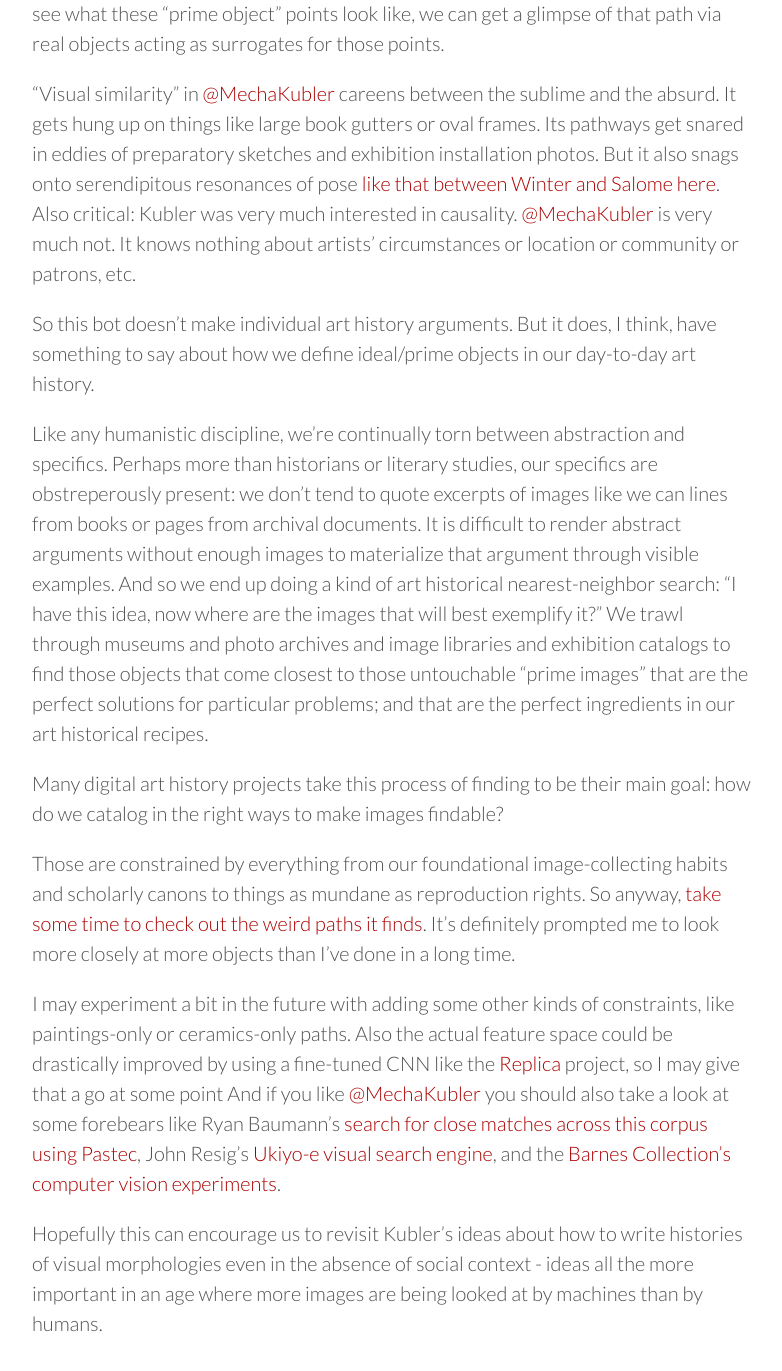
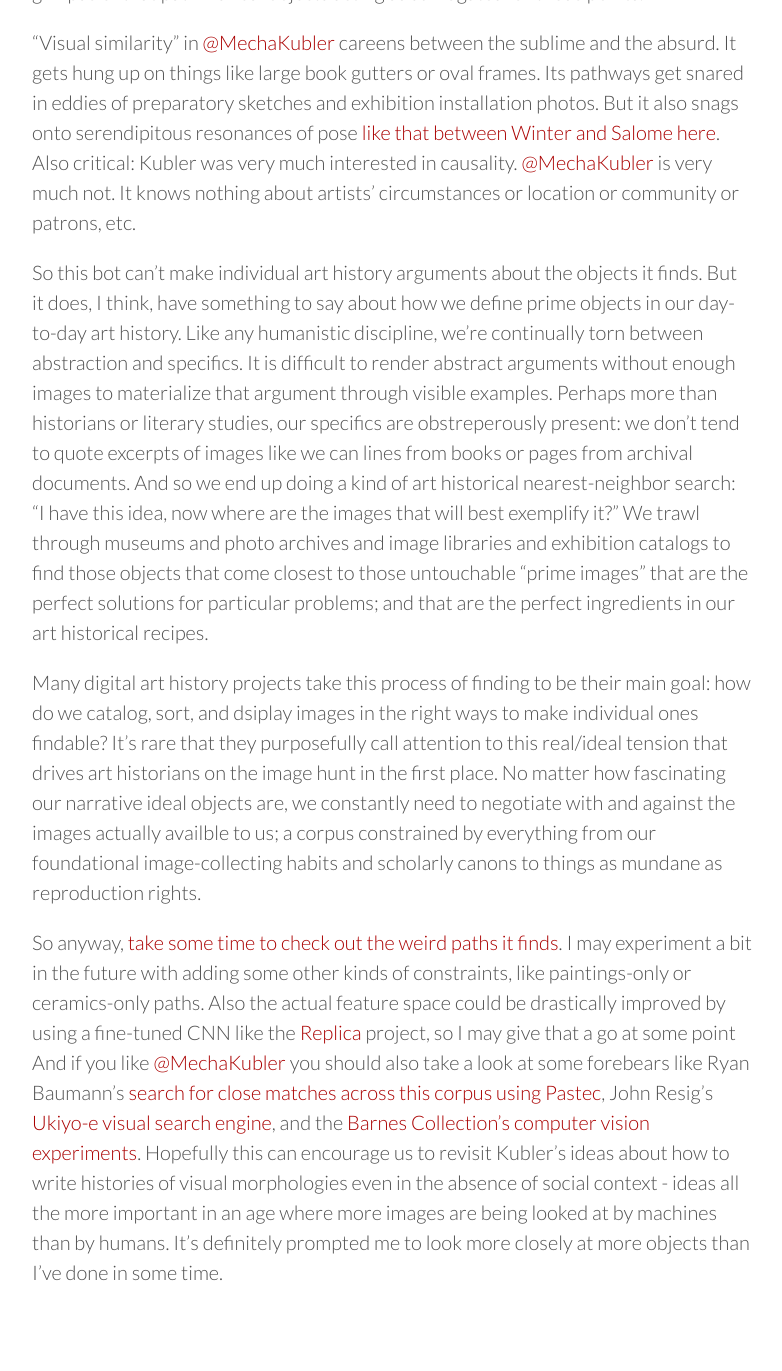
Before and after one commit to mdlincoln/mdlincoln.github.io, a Jekyll site: the page built from _posts/2018-06-06-mechanical-kubler-visual-paths-through-time.md, in a window 1280 px wide and 1400 px high, scrolled down 2114 px. Shown: the top 1371 px of the window, without its empty margins (248-1030 px from the left). Built offline with Jekyll 4.4.1, drawn with Linux system fonts in a browser that asks for light colours; nearby versions of some CDN libraries; some of the changed text lies outside the part shown.

Commit message:
finish bulk of MechaKubler post

```diff
--- a/_posts/2018-06-06-mechanical-kubler-visual-paths-through-time.md
+++ b/_posts/2018-06-06-mechanical-kubler-visual-paths-through-time.md
@@ -12,27 +12,31 @@
 
 {% include figure.html src="https://mechanical-kubler.github.io/assets/images/88735e8915ee1900340d62ec278018bf.gif" caption="A pathway generated by [Mechanical Kubler](https://mechanical-kubler.github.io/pathways/88735e8915ee1900340d62ec278018bf)." %}
 
-[@MechaKubler]: (https://www.twitter.com/mechakubler)
+[@MechaKubler]: https://twitter.com/MechaKubler
 
-Inspired by Google Cultural Institute's ["X Degrees of Separation"](https://artsexperiments.withgoogle.com/xdegrees/), I was curious to see if it was possible to recreate that app by hand using a smaller collection of works, and constraining the kinds of paths that would get drawn between two given artworks.
-Was it possible to make this path move only forward in time? Or only backwards? To only consider a certain set of objects by type or nationality?
+Inspired by Google Cultural Institute's ["X Degrees of Separation"](https://artsexperiments.withgoogle.com/xdegrees/), I was curious to see if it was possible to recreate that app by hand using a more focused collection of works, and constraining the kinds of paths that would get drawn between two given images.
+Was it possible to make this path move only forward in time?
+Or only backwards?
+To only consider a certain set of objects by type or nationality?
 [The idea had been gnawing at me for some time.](https://twitter.com/matthewdlincoln/status/959253318160744448)
 
-Once an hour, it assembles an 8-image-long path between two objects from the Rijksmuseum, trying to find pictures that are roughly evenly separated across an expanse of visual similarity space.
-This space is defined by the features generated by the [VGG-16 CNN][vgg16].
-I used the penultimate max pooling layer of the pre-trained [VGG-16 convolutional neural network][vgg16] to produce multidimensional features (an involved way of saying "a list of 512 numbers") for over 200,000 images of artworks in the [Rijksmuseum collections](https://www.rijksmuseum.nl/).
+Once an hour, [@MechaKubler] assembles an 8-image-long path between two objects from the Rijksmuseum, trying to find pictures that are roughly evenly separated across an expanse of visual similarity space.
+I used the penultimate max pooling layer of the pre-trained VGG-16 convolutional neural network[^vgg16] to produce this space of multidimensional features (an involved way of saying "a list of 512 numbers per image") for over 200,000 images of artworks in the [Rijksmuseum collections](https://www.rijksmuseum.nl/).
 
 Rather than just find the closest object at hand, it will take a chronological path, expressly moving either forwards or backwards in time as it traverses this visual space.
 Hence the homage to George Kubler, who considered the seriation of visual form through history in his 1962 _Shape of Time_.
 One of his core arguments was that there exist "prime objects": ideal solutions to visual problems that artists then manifest through physical variants.
 This not unlike how [@MechaKubler] works.
-Using [a R package I wrote to generate point paths through matrices](https://github.com/mdlincoln/pathway), it identifies several ideal points sitting on a line evenly spaced between two randomly-chosen objects.
+Using [a R package I wrote to generate nearest-neighbor paths through numeric matrices](https://github.com/mdlincoln/pathway), it identifies several ideal points sitting on a line evenly spaced between two randomly-chosen objects.
+These ideal points in the VGG-18 feature space can't be directly translated back into images[^dream] - alone, they're just separate lists of 512 numbers.
+But it _is_ possible to search through the real objects to find those whose own 512-number long feature vectors are very close to the ideal points.
 
-{% include figure.html src="https://mechanical-kubler.github.io/assets/images/88735e8915ee1900340d62ec278018bf.png" caption="Visualizing the " %}
+[^dream]: Well, not without a lot of work. For more on what it entails to reverse-engineer new pixels out of feature vectors, see Chris Olah et al., “The Building Blocks of Interpretability,” Distill 3, no. 3 (March 6, 2018): e10, [doi:10.23915/distill.00010](https://doi.org/10.23915/distill.00010).
 
-[vgg16]: Karen Simonyan and Andrew Zisserman, "Very Deep Convolutional Networks for Large-Scale Image Recognition," ArXiv:1409.1556 [Cs], September 4, 2014, <http://arxiv.org/abs/1409.1556>.
+[^vgg16]: Karen Simonyan and Andrew Zisserman, "Very Deep Convolutional Networks for Large-Scale Image Recognition," ArXiv:1409.1556 [Cs], September 4, 2014, <http://arxiv.org/abs/1409.1556>.
 
-These ideal points in the VGG-18 feature space can't be directly translated back into images - alone, they're just separate lists of 512 numbers.
+{% include figure.html src="https://mechanical-kubler.github.io/assets/images/88735e8915ee1900340d62ec278018bf.png" caption="Visualizing the ideal path versus the less-straight path of real objects. (Note that the objects are actually much closer to the ideal path than they appear in this two-dimensional projection of the 512-dimensional space.)" %}
+
 So while it's impossible to see what  these "prime object" points look like, we can get a glimpse of that path via real objects acting as surrogates for those points.
 
 "Visual similarity" in [@MechaKubler] careens between the sublime and the absurd. It gets hung up on things like large book gutters or oval frames. Its pathways get snared in eddies of preparatory sketches and exhibition installation photos.
@@ -41,25 +45,23 @@
 [@MechaKubler] is very much not.
 It knows nothing about artists' circumstances or location or community or patrons, etc.
 
-So this bot doesn't make individual art history arguments.
-But it does, I think, have something to say about how we define ideal/prime objects in our day-to-day art history.
-
+So this bot can't make individual art history arguments about the objects it finds.
+But it does, I think, have something to say about how we define prime objects in our day-to-day art history.
 Like any humanistic discipline, we're continually torn between abstraction and specifics.
+It is difficult to render abstract arguments without enough images to materialize that argument through visible examples.
 Perhaps more than historians or literary studies, our specifics are obstreperously present: we don't tend to quote excerpts of images like we can lines from books or pages from archival documents.
-It is difficult to render abstract arguments without enough images to materialize that argument through visible examples.
 And so we end up doing a kind of art historical nearest-neighbor search: "I have this idea, now where are the images that will best exemplify it?"
 We trawl through museums and photo archives and image libraries and exhibition catalogs to find those objects that come closest to those untouchable "prime images" that are the perfect solutions for particular problems; and that are the perfect ingredients in our art historical recipes.
 
-Many digital art history projects take this process of finding to be their main goal: how do we catalog in the right ways to make images findable?
+Many digital art history projects take this process of finding to be their main goal: how do we catalog, sort, and dsiplay images in the right ways to make individual ones findable?
+It's rare that they purposefully call attention to this real/ideal tension that drives art historians on the image hunt in the first place.
+No matter how fascinating our narrative ideal objects are, we constantly need to negotiate with and against the images actually availble to us; a corpus constrained by everything from our foundational image-collecting habits and scholarly canons to things as mundane as reproduction rights.
 
-Those are constrained by everything from our foundational image-collecting habits and scholarly canons to things as mundane as reproduction rights.
 So anyway, [take some time to check out the weird paths it finds](https://mechanical-kubler.github.io).
-It's definitely prompted me to look more closely at more objects than I've done in a long time.
-
 I may experiment a bit in the future with adding some other kinds of constraints, like paintings-only or ceramics-only paths.
 Also the actual feature space could be drastically improved by using a fine-tuned CNN like the [Replica] project, so I may give that a go at some point
 And if you like [@MechaKubler] you should also take a look at some forebears like Ryan Baumann's [search for close matches across this corpus using Pastec](https://ryanfb.github.io/etc/2015/11/03/finding_near-matches_in_the_rijksmuseum_with_pastec.html), John Resig's [Ukiyo-e visual search engine](https://ukiyo-e.org/about), and the [Barnes Collection's computer vision experiments](https://medium.com/barnes-foundation/stuffed-animals-computer-vision-and-the-barnes-foundation-collection-online-ed787d3baded).
+Hopefully this can encourage us to revisit Kubler's ideas about how to write histories of visual morphologies even in the absence of social context - ideas all the more important in an age where more images are being looked at by machines than by humans.
+It's definitely prompted me to look more closely at more objects than I've done in some time.
 
 [Replica]: https://dhlab.epfl.ch/page-128334-en.html
-
-Hopefully this can encourage us to revisit Kubler's ideas about how to write histories of visual morphologies even in the absence of social context - ideas all the more important in an age where more images are being looked at by machines than by humans.
```
